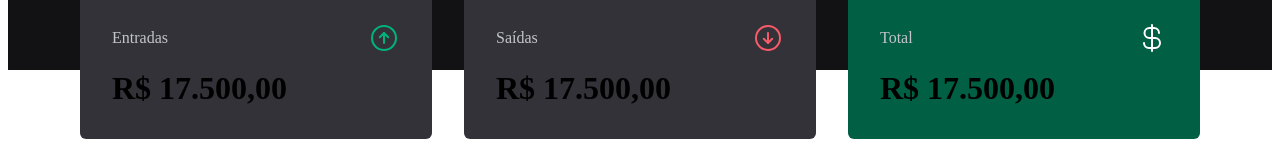
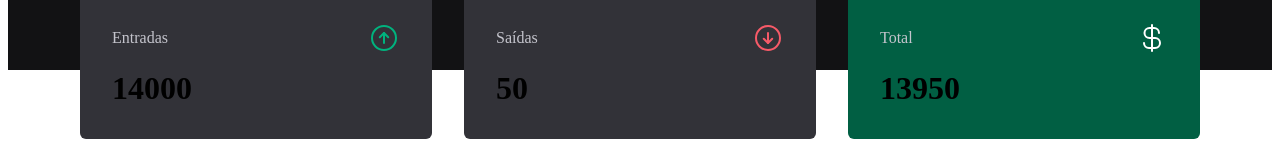
Before and after one commit to jonatasbueno/money, a React (Vite) app: page / in a window 1280 px wide. Shown: the part 148-308 px from the top of the page. Built offline with nearby package versions, Linux system fonts and the light colour scheme; data requests are answered from the project's data file.

Commit message:
feat: Inserted dynamic calculate in Summary component

```diff
--- a/src/components/Summary/index.tsx
+++ b/src/components/Summary/index.tsx
@@ -1,7 +1,25 @@
+import { useContext } from "react";
 import { ArrowCircleDown, ArrowCircleUp, CurrencyDollar } from "phosphor-react";
+
+import { TransactionsContext } from "../../contexts/TransactionsContext";
+
 import { SummaryCard, SummaryContainer } from "./styles";
 
 export function Summary() {
+  const { transactions } = useContext(TransactionsContext)
+
+  const summary = transactions.reduce((accumulator, transaction) => {
+    if (transaction.type === 'income') {
+      accumulator.income += transaction.price
+      accumulator.total += transaction.price
+    }
+    else {
+      accumulator.outcome += transaction.price
+      accumulator.total -= transaction.price
+    }
+
+    return accumulator
+  }, { income: 0, outcome: 0, total: 0 })
   return (
     <SummaryContainer>
       <SummaryCard>
@@ -10,7 +28,7 @@
           <ArrowCircleUp size={32} color="#00b37e" />
 
         </header>
-        <strong>R$ 17.500,00</strong>
+        <strong>{summary.income}</strong>
       </SummaryCard>
 
       <SummaryCard>
@@ -19,7 +37,7 @@
           <ArrowCircleDown size={32} color="#f75a68" />
 
         </header>
-        <strong>R$ 17.500,00</strong>
+        <strong>{summary.outcome}</strong>
       </SummaryCard>
 
       <SummaryCard variant="green">
@@ -28,7 +46,7 @@
           <CurrencyDollar size={32} color="#fff" />
 
         </header>
-        <strong>R$ 17.500,00</strong>
+        <strong>{summary.total}</strong>
       </SummaryCard>
     </SummaryContainer>
   )
```
